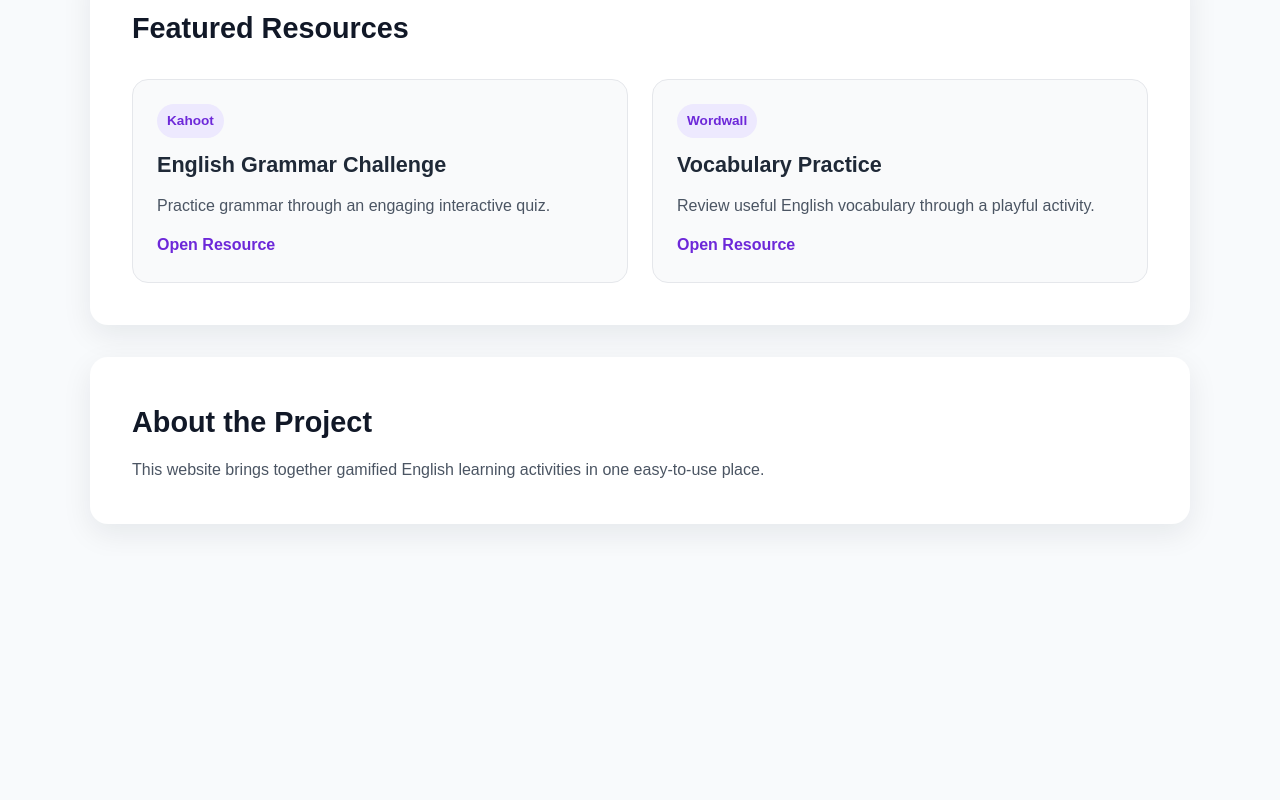
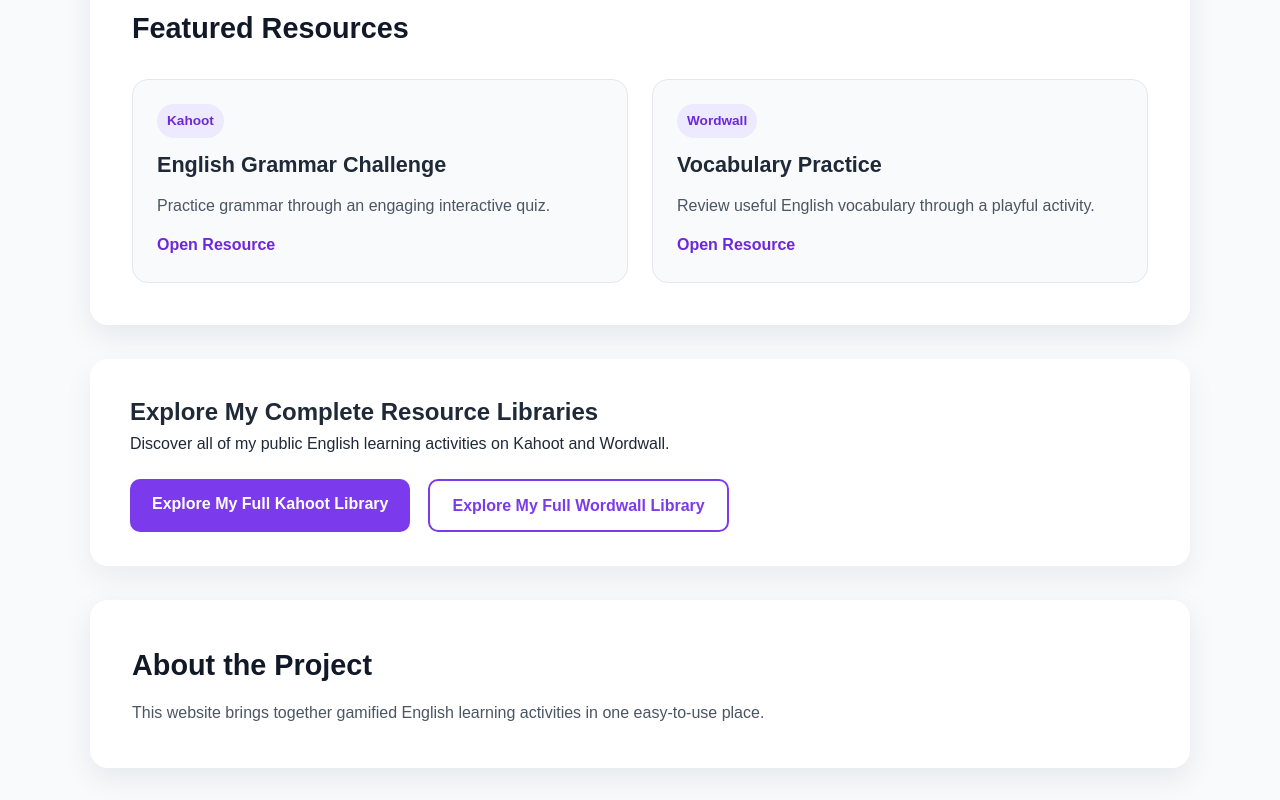
Before and after one commit to KamiBosh2025/kamis-gamified-english-resources, a website built with Vite: page index.html in a window 1280 px wide. Shown: the part 649-1449 px from the top of the page. Before the commit the page ends 1205 px from the top, so only its background shows below. Built offline with nearby package versions, Linux system fonts and the light colour scheme.

Commit message:
Add full Kahoot and Wordwall library links

```diff
--- a/src/main.js
+++ b/src/main.js
@@ -43,7 +43,32 @@ document.querySelector('#app').innerHTML = `
   </article>
 </div>
     </section>
+<section id="libraries" class="libraries-section container">
+  <h2>Explore My Complete Resource Libraries</h2>
+  <p>
+    Discover all of my public English learning activities on Kahoot and Wordwall.
+  </p>
 
+  <div class="library-links">
+    <a
+      href="https://create.kahoot.it/profiles/97ccb93a-4801-4e36-a50d-33f363193ac7"
+      class="button primary-button"
+      target="_blank"
+      rel="noopener noreferrer"
+    >
+      Explore My Full Kahoot Library
+    </a>
+
+    <a
+      href="https://wordwall.net/teacher/27220547"
+      class="button secondary-button"
+      target="_blank"
+      rel="noopener noreferrer"
+    >
+      Explore My Full Wordwall Library
+    </a>
+  </div>
+</section>
     <section id="about" class="about-section container">
       <h2>About the Project</h2>
       <p>
--- a/src/style.css
+++ b/src/style.css
@@ -164,7 +164,21 @@ a {
 .card-link:hover {
   text-decoration: underline;
 }
+.libraries-section {
+  margin-top: 34px;
+  padding: 34px 40px;
+  background: #ffffff;
+  border-radius: 18px;
+    margin-bottom: 34px;
+  box-shadow: 0 12px 30px rgba(15, 23, 42, 0.06);
+}
 
+.library-links {
+  display: flex;
+  flex-wrap: wrap;
+  gap: 18px;
+  margin-top: 22px;
+}
 @media (max-width: 700px) {
   .site-header h1 {
     font-size: 2rem;
```
